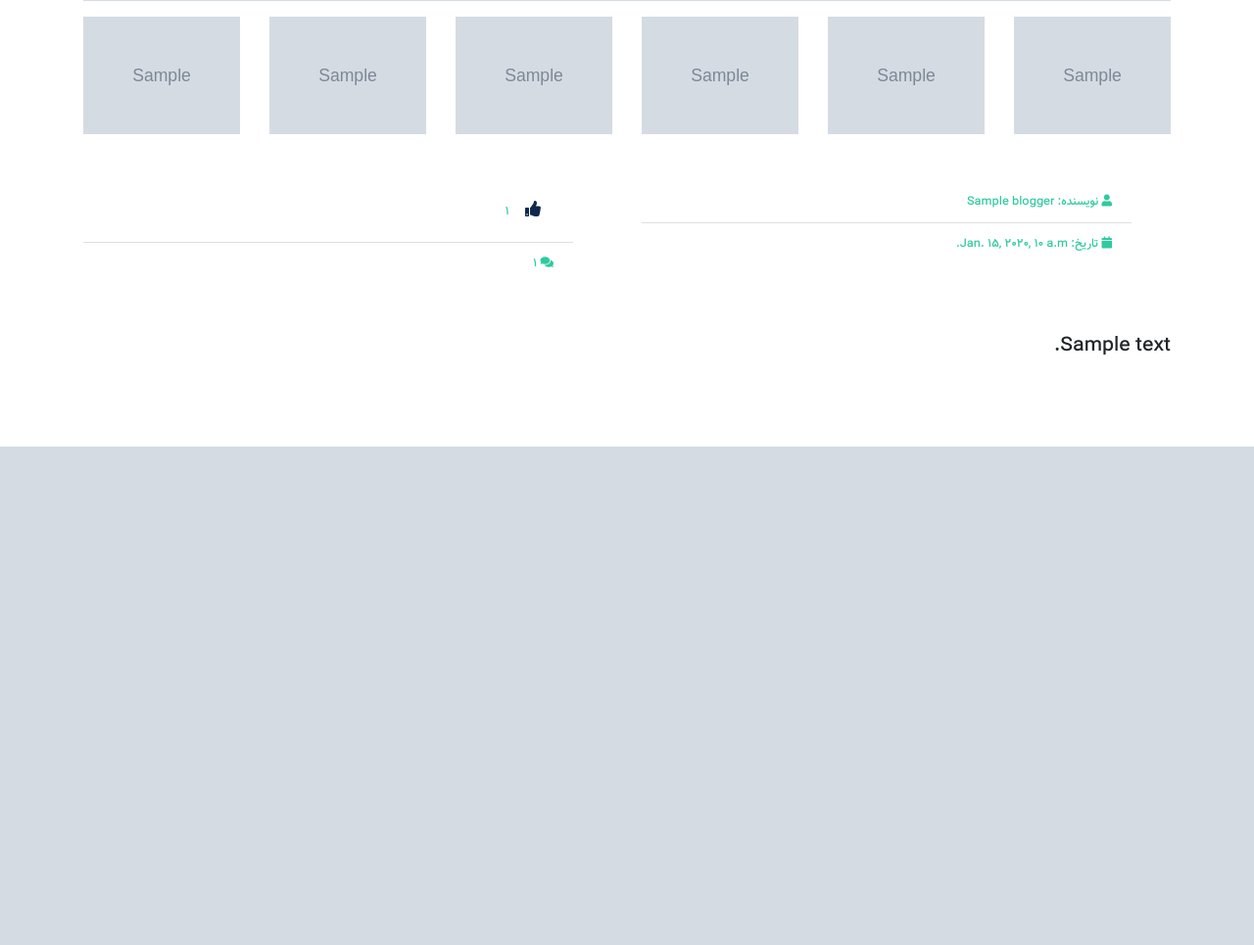
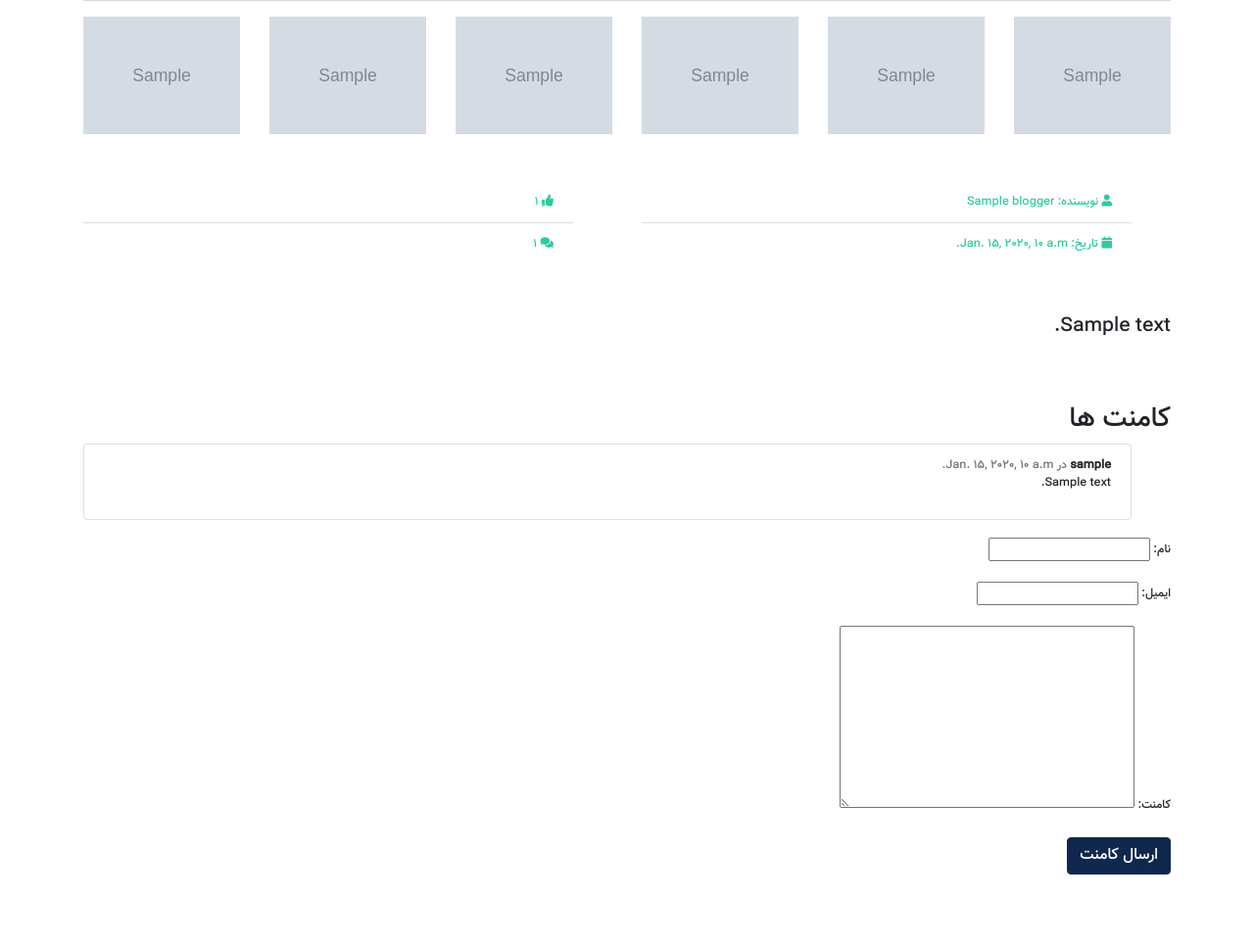
Before and after one commit to Ryan-PG/faradars_ryan_blog, a Django app: page /posts/1 in a window 1280 px wide. Shown: the part 1008-1973 px from the top of the page at 98% size. Before the commit the page ends 1464 px from the top, so only its background shows below. Run offline with Django 4.2, Linux system fonts and the light colour scheme; tables that the repository leaves empty hold one stand-in row (values such as "Sample post"); grey boxes marked "Sample" are stand-in pictures; some libraries are stand-ins or nearby versions.

Commit message:
Added comment functionality

```diff
--- /dev/null
+++ b/comments/forms.py
@@ -0,0 +1,12 @@
+from django import forms
+from .models import Comment
+
+class CommentForm(forms.ModelForm):
+  class Meta:
+    model = Comment
+    fields = ['user_name', 'user_email', 'comment_text']
+    labels = {
+      'user_email': 'ایمیل',
+      'user_name': 'نام',
+      'comment_text': 'کامنت',
+      }
--- a/comments/models.py
+++ b/comments/models.py
@@ -1,12 +1,14 @@
 from django.db import models
 from datetime import datetime
+
+from posts.models import Post
 
 class Comment(models.Model):
   user_email = models.CharField(max_length=200)
   user_name = models.CharField(max_length=200)
   comment_date = models.DateTimeField(default=datetime.now, blank=True)
-  post_id = models.IntegerField()
+  post = models.ForeignKey(Post, on_delete=models.CASCADE)
   comment_text = models.TextField()
 
   def __str__(self) -> str:
-    return self.comment_text
+      return self.comment_text
--- a/posts/views.py
+++ b/posts/views.py
@@ -1,6 +1,9 @@
 from django.shortcuts import redirect, render, get_object_or_404
 from django.core.paginator import Paginator
 from django.db.models import Q
+from comments.forms import CommentForm
+
+from comments.models import Comment
 
 from .models import Post
 
@@ -17,14 +20,27 @@ def index(request):
 
   return render(request, 'posts/posts.html', context)
 
-def post(request, post_id:int):
+def post(request, post_id):
   post = get_object_or_404(Post, pk=post_id)
+  comments = Comment.objects.filter(post=post)
+  form = CommentForm()
+
+  if request.method == 'POST':
+    form = CommentForm(request.POST)
+    if form.is_valid():
+      comment = form.save(commit=False)
+      comment.post = post
+      comment.save()
+      post.comments_count += 1
+      post.save()
+      return redirect('post', post_id=post_id)
 
   context = {
-    'post': post
+    'post': post, 'comments': comments, 'form': form
   }
 
   return render(request, 'posts/post.html', context)
+
 
 def search(request):
   posts = Post.objects.order_by('-post_date').filter(is_published = True)
--- a/templates/posts/post.html
+++ b/templates/posts/post.html
@@ -96,7 +96,7 @@
           <div class="col-md-6">
             <ul class="list-group list-group-flush">
               <li class="list-group-item text-secondary">
-                <a href="{% url 'like_post' post_id=post.id %}" class="btn btn-link">
+                <a href="{% url 'like_post' post_id=post.id %}" class="text-secondary">
                 <i class="fas fa-thumbs-up"></i>
                 </a>
                 <span>{{post.likes_count}}
@@ -118,6 +118,28 @@
             </p>
           </div>
         </div>
+        <!-- Comments Section -->
+        <section id="comments" class="mb-5">
+          <h3>کامنت ها</h3>
+          <ul class="list-group">
+              {% for comment in comments %}
+                  <li class="list-group-item">
+                      <strong>{{ comment.user_name }}</strong>
+                      <span class="text-muted"> در {{ comment.comment_date }}</span>
+                      <p>{{ comment.comment_text }}</p>
+                  </li>
+              {% endfor %}
+          </ul>
+        </br>
+
+          <!-- Comment Form -->
+          <form method="post" action="{% url 'post' post_id=post.id %}#comments">
+              {% csrf_token %}
+              {{ form.as_p }}
+              <button type="submit" class="btn btn-primary">ارسال کامنت</button>
+          </form>
+        </section>
+
       </div>
     </div>
   </div>
```
Also changed, not shown: comments/migrations/0002_remove_comment_post_id_comment_post.py (added).
